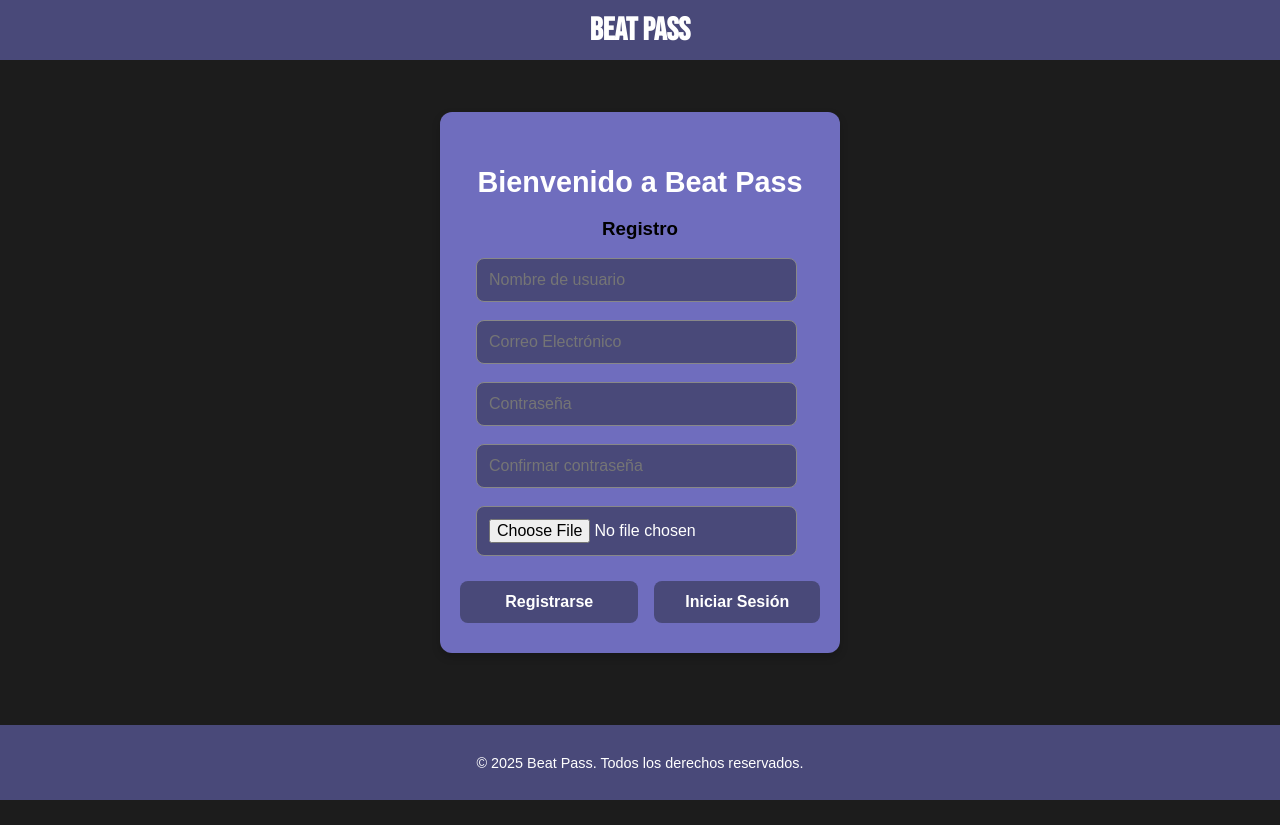
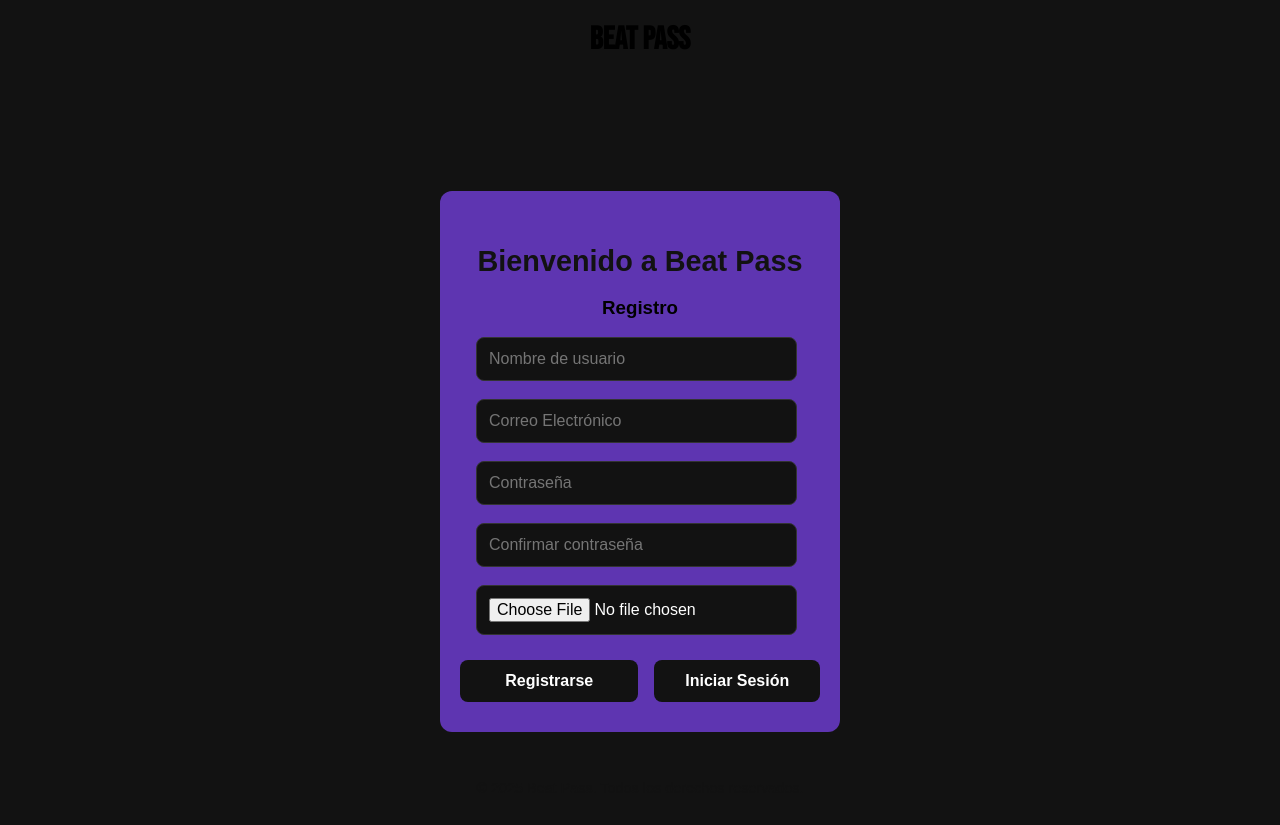
Before and after one commit to Kiddgoby/Transversal-BeatPass, a PHP site: page /Registro.html in a window 1280 px wide. Before the commit the page ends 800 px from the top, so only its background shows below. Run offline with PHP 8.4, Linux system fonts and the light colour scheme.

Commit message:
rwgistro mejor

```diff
--- a/View/Registro/StyleR.css
+++ b/View/Registro/StyleR.css
@@ -1,40 +1,51 @@
 :root {
-    --Color-principal: #1c1c1c;
-    --Color-secundario: #494979;
-    --Color-secundario-flojo: #6f6dbe;
-    --Color-letras: rgb(255, 255, 255);
-    --fuente-titulo: 'Bebas Neue', sans-serif;
-    --fuente-subtitulo: 'Oswald', sans-serif;
-    --fuente-info: 'Montserrat', sans-serif;
+    --font-primary: 'Montserrat', sans-serif;
+    --font-display: 'Bebas Neue', sans-serif;
+    --font-links: 'Oswald', sans-serif;
 
-    /* Tamaños base (por defecto móvil) */
-    --font-titulo: 2rem;
-    --font-subtitulo: 1.5rem;
-    --font-normal: 1rem;
+    --color-background: #121212; /* Very dark grey, almost black */
+    --color-surface: #1E1E1E;    /* Dark grey for cards, sections */
+    --color-primary: #7E57C2;   /* Deep purple - accent */
+    --color-primary-variant: #5E35B1; /* Darker purple */
+    --color-secondary: #03DAC6;  /* Teal - secondary accent */
+    --color-on-background: #E0E0E0; /* Light grey for text on dark background */
+    --color-on-surface: #FFFFFF;   /* White for text on surface elements */
+    --color-on-primary: #FFFFFF;   /* White for text on primary color */
+    --color-border: #333333;     /* Subtle borders */
+    --color-shadow: rgba(0, 0, 0, 0.2);
+    --color-shadow-hover: rgba(126, 87, 194, 0.4); /* Purple shadow on hover */
+
+    --header-height-mobile: auto;
+    --header-height-desktop: 5.5rem; /* Increased slightly */
+    --padding-standard: 1rem;
+    --padding-large: 1.5rem;
+    --border-radius-small: 4px;
+    --border-radius-medium: 8px;
+    --transition-speed: 0.3s;
 }
 
 /* TITULOS */
 .titulo {
-    font-family: var(--fuente-titulo);
+    font-family: var(--font-display);
     font-size: 2rem;
     text-align: center;
     margin: 20px 0;
 }
 
 .subtitulo {
-    font-family: var(--fuente-subtitulo);
+    font-family: var(--font-primary);
     font-size: 1.5rem;
 }
 
 .info {
-    font-family: var(--fuente-info);
+    font-family: var(--font-links);
     font-size: 1rem;
     line-height: 1.5;
 }
 /* ESTILOS GENERALES DEL BODY */
 body {
     font-family: Arial, sans-serif;
-    background-color: var(--Color-principal); /* Fondo oscuro */
+    background-color: var(--color-background); /* Fondo oscuro */
     margin: 0;
     padding: 0;
     display: flex; /* Flexbox para centrar contenido */
@@ -43,34 +54,13 @@ body {
     min-height: 100vh; /* Mínimo el alto completo de la pantalla */
 }
 
-/* HEADER - Parte fija superior */
-header {
-    position: fixed; /* Fijo en la parte superior */
-    top: 0;
-    left: 0;
-    right: 0;
-    background-color: var(--Color-secundario);
-    height: 60px;
-    display: flex;
-    align-items: center;
-    justify-content: center;
-    z-index: 1000; /* Siempre encima */
-}
-
-header h1 {
-    color: var(--Color-letras);
-    margin: 0;
-    font-size: 2.5rem;
-    text-align: center;
-}
-
 /* ARTICLE - Contenedor del formulario */
 article {
     margin-top: 7rem; /* Espacio para no tapar el header */
     padding: 30px 20px;
-    background-color: var(--Color-secundario-flojo);
+    background-color: var(--color-primary-variant);
     border-radius: 12px; /* Bordes redondeados */
-    box-shadow: 0 4px 8px rgba(0,0,0,0.2); /* Sombra suave */
+    box-shadow: var(--color-secondary); /* Sombra suave */
     width: 90%;
     max-width: 360px; /* Ancho máximo en pantallas grandes */
     text-align: center;
@@ -78,15 +68,9 @@ article {
 
 /* TÍTULOS DENTRO DEL ARTICLE */
 article h1 {
-    color: var(--Color-letras);
+    color: var(--color-background);
     font-size: 1.8rem;
     margin-bottom: 15px;
-}
-
-.subtitulo {
-    color: var(--Color-letras);
-    font-size: 1.2rem;
-    margin-bottom: 20px;
 }
 
 /* GRUPO DE DATOS (Inputs) */
@@ -110,10 +94,10 @@ article h1 {
     width: 90%;
     padding: 12px;
     font-size: 1rem;
-    border: 1px solid #888;
+    border: 1px solid var(--color-border);
     border-radius: 8px;
-    background-color: var(--Color-secundario);
-    color: var(--Color-letras);
+    background-color: var(--color-background);
+    color: var(--color-on-surface);
 }
 
 /* BOTONES */
@@ -125,11 +109,11 @@ article h1 {
 }
 
 .buttons button {
-    background-color: var(--Color-secundario);
+    background-color: var(--color-background);
     border: none;
     border-radius: 8px;
     padding: 12px;
-    color: var(--Color-letras);
+    color: var(--color-on-surface);
     font-size: 1rem;
     font-weight: bold;
     cursor: pointer;
@@ -139,12 +123,13 @@ article h1 {
 
 /* EFECTO HOVER EN BOTONES */
 .buttons button:hover {
-    background-color: var(--Color-secundario-flojo);
+    background-color: var(--color-border);
     transform: translateY(-2px); /* Sube ligeramente */
 }
 
 /* ESTILO DE LINKS (A) */
 a {
+    color: var(--color-background);
     text-decoration: none;
     width: 100%;
 }
@@ -153,8 +138,8 @@ a {
 footer {
     margin-top: auto; /* Empuja al fondo */
     width: 100%;
-    background-color: var(--Color-secundario);
-    color: var(--Color-letras);
+    background-color: var(--color-background);
+    color: var(--color-background);
     text-align: center;
     padding: 15px 0;
     font-size: 0.9rem;
```
